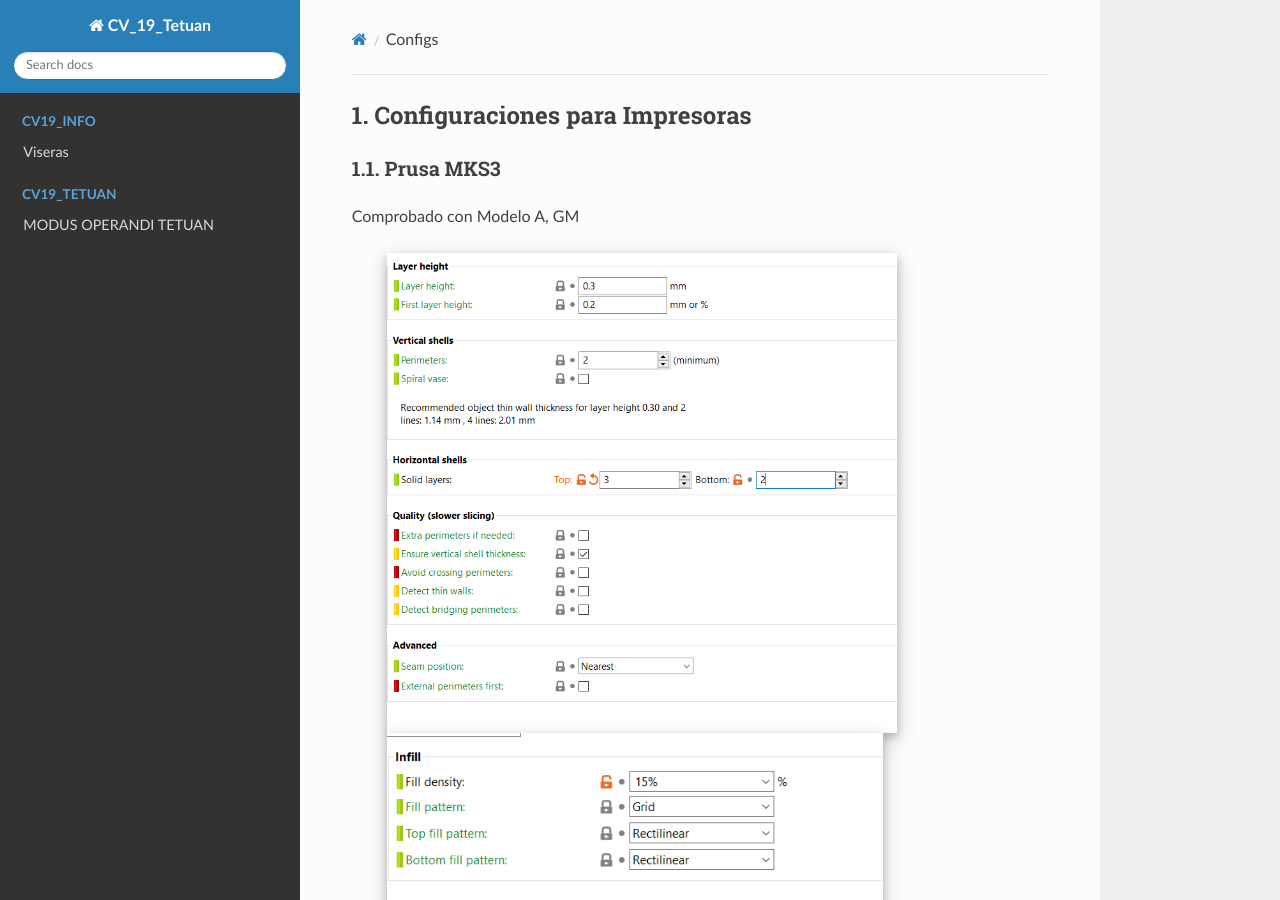
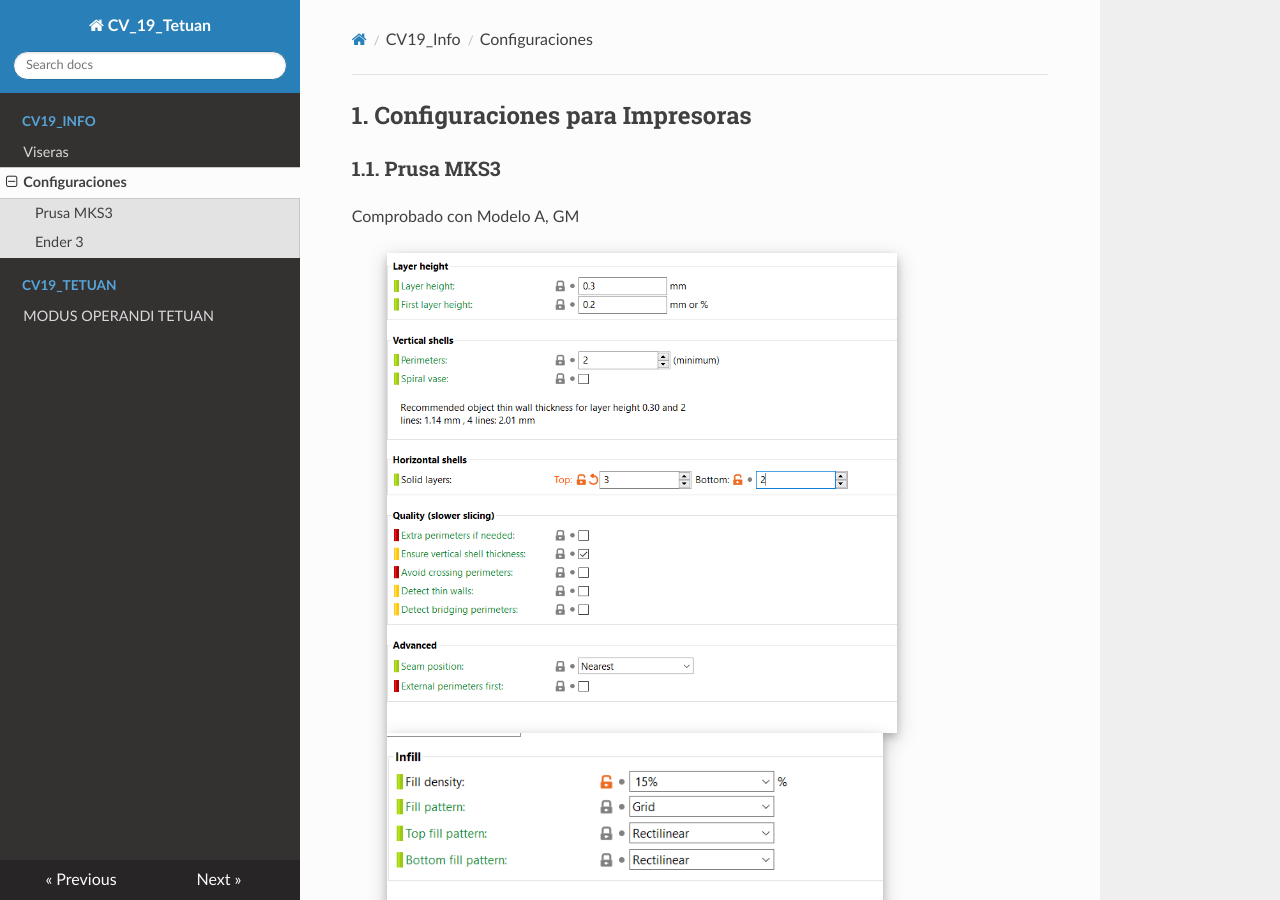
Before and after one commit to gabrieldelgadoo/CV19_TETUAN, an MkDocs documentation site: the page built from docs/configs.md, in a window 1280 px wide and 900 px high. Built offline with MkDocs 1.6.1, drawn with Linux system fonts in a browser that asks for light colours; nearby versions of some CDN libraries; some of the changed lines change nothing that is shown.

Commit message:
no message

```diff
--- a/mkdocs.yml
+++ b/mkdocs.yml
@@ -10,5 +10,6 @@
 nav:
 - CV19_Info:
     - Viseras: 'index.md'
+    - Configuraciones: 'configs.md'
 - CV19_Tetuan:
     - MODUS OPERANDI TETUAN: 'entrega.md'
```
Also changed, not shown: 1 other file.
